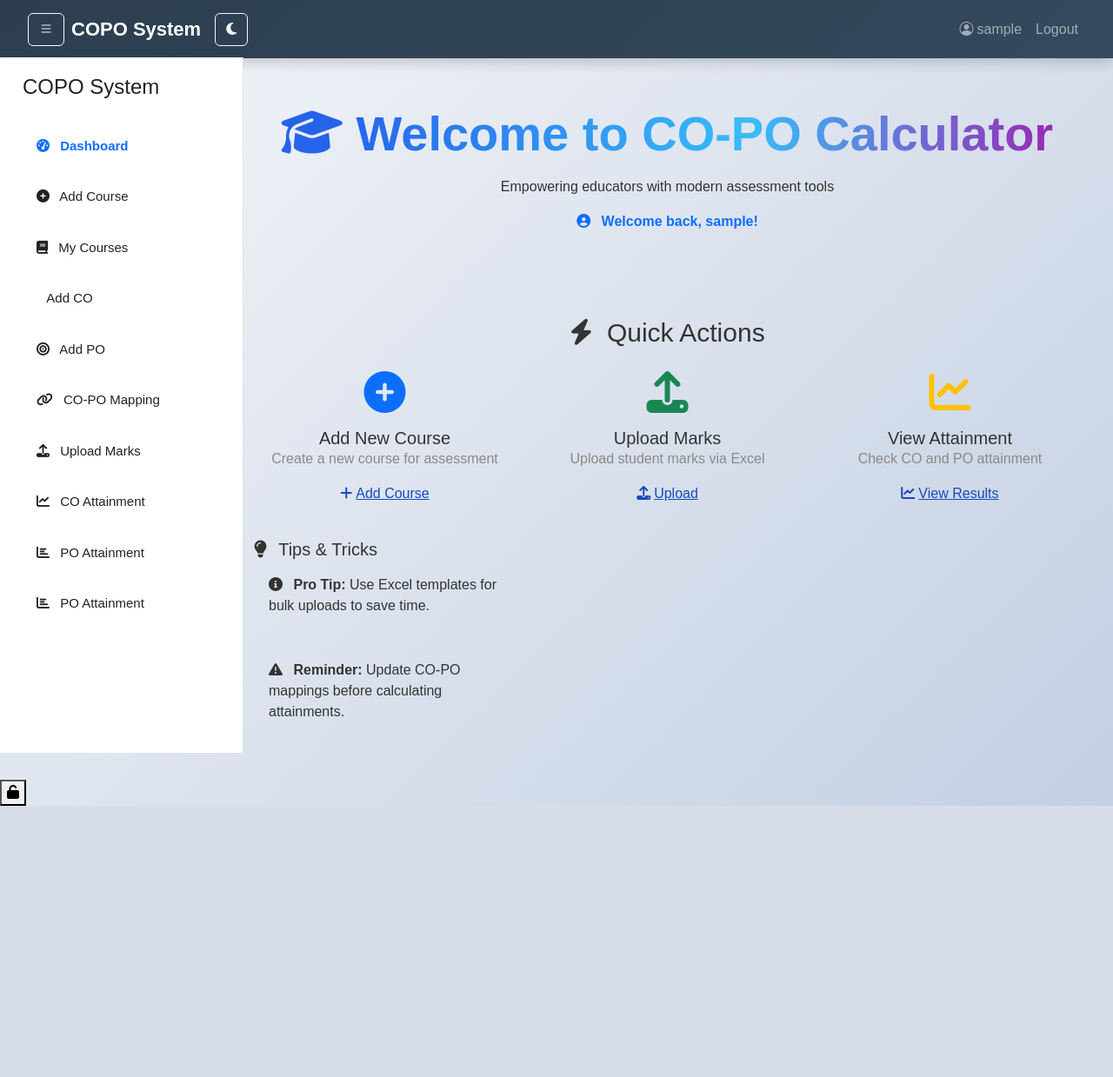
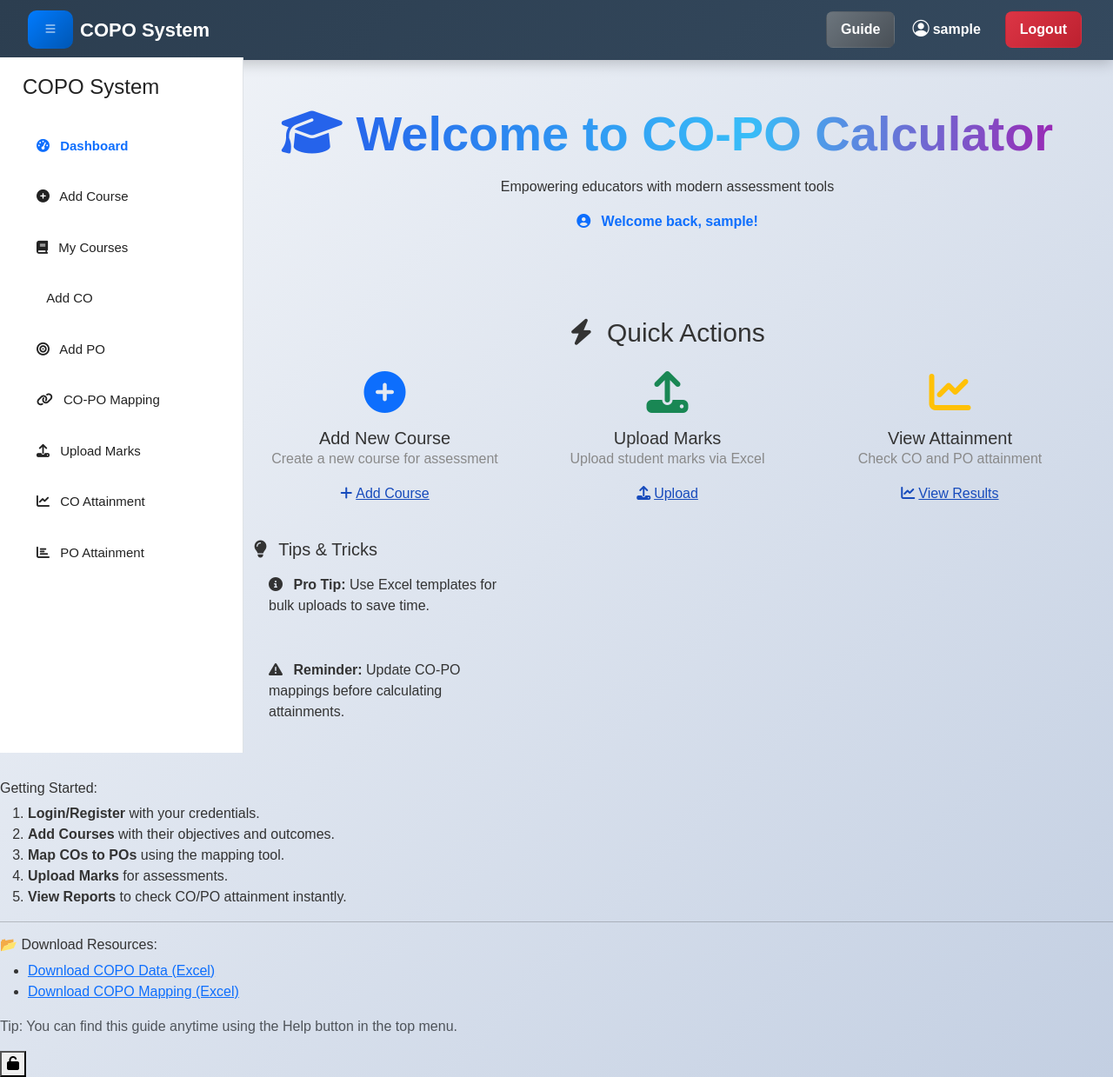
Before and after one commit to naveenyadav143/copo, a Django app: page / in a window 1280 px wide. Shown: the whole page at 87% size. Before the commit the page ends 927 px from the top, so only its background shows below. Run offline with Django 5.2, Linux system fonts and the light colour scheme; the visitor is signed in with stand-in values (Sample User, id 1).

Commit message:
guide added

```diff
--- a/calculate/static/styles.css
+++ b/calculate/static/styles.css
@@ -85,6 +85,63 @@ body {
     background: linear-gradient(135deg, #16a085, #1abc9c);
 }
 
+/* Button Color Combinations */
+.btn-primary {
+    background: linear-gradient(135deg, #007bff, #0056b3);
+    color: #fff;
+    font-weight: 600;
+    border: none;
+    padding: 10px 18px;
+    border-radius: 10px;
+    transition: background 0.3s ease;
+}
+
+.btn-primary:hover {
+    background: linear-gradient(135deg, #0056b3, #007bff);
+}
+
+.btn-secondary {
+    background: linear-gradient(135deg, #6c757d, #495057);
+    color: #fff;
+    font-weight: 600;
+    border: none;
+    padding: 10px 18px;
+    border-radius: 10px;
+    transition: background 0.3s ease;
+}
+
+.btn-secondary:hover {
+    background: linear-gradient(135deg, #495057, #6c757d);
+}
+
+.btn-success {
+    background: linear-gradient(135deg, #28a745, #1e7e34);
+    color: #fff;
+    font-weight: 600;
+    border: none;
+    padding: 10px 18px;
+    border-radius: 10px;
+    transition: background 0.3s ease;
+}
+
+.btn-success:hover {
+    background: linear-gradient(135deg, #1e7e34, #28a745);
+}
+
+.btn-danger {
+    background: linear-gradient(135deg, #dc3545, #bd2130);
+    color: #fff;
+    font-weight: 600;
+    border: none;
+    padding: 10px 18px;
+    border-radius: 10px;
+    transition: background 0.3s ease;
+}
+
+.btn-danger:hover {
+    background: linear-gradient(135deg, #bd2130, #dc3545);
+}
+
 /* Tables */
 .table {
     border-radius: 12px;
@@ -130,3 +187,35 @@ body {
     background: #2f3640;
     color: #f5f6fa;
 }
+
+/* Custom styles for Guide, Login, Logout buttons and username in navbar */
+.navbar-nav .nav-link.btn-secondary {
+    padding: 8px 16px;
+    font-weight: 600;
+    margin-right: 10px;
+}
+
+.navbar-nav .nav-link.btn-success {
+    padding: 8px 16px;
+    font-weight: 600;
+    margin-left: 10px;
+}
+
+.navbar-nav .nav-link.btn-danger {
+    padding: 8px 16px;
+    font-weight: 600;
+    margin-left: 10px;
+}
+
+.navbar-text {
+    color: #fff;
+    font-weight: 600;
+    margin: 0 10px;
+    display: flex;
+    align-items: center;
+}
+
+.navbar-text i {
+    margin-right: 6px;
+    font-size: 1.2rem;
+}
--- a/calculate/templates/base.html
+++ b/calculate/templates/base.html
@@ -30,14 +30,7 @@
       color: #0d6efd !important;
       font-weight: 600;
     }
-    /* Sidebar toggle button (floating) */
-    .sidebar-toggle{
-      position: fixed; left: 1rem; bottom: 1rem;
-      width: 48px; height: 48px; border-radius: 50%;
-      border: none; box-shadow: 0 4px 12px rgba(0,0,0,.2);
-      z-index: 1055; background: var(--bs-primary); color: #fff;
-      display: inline-flex; align-items: center; justify-content: center;
-    }
+
     .sidebar-overlay{
       position: fixed; inset: 0; background: rgba(0,0,0,.35);
       z-index: 1050; display: none;
@@ -57,7 +50,26 @@
     @media (min-width: 992px){
       .sidebar{ left: 0; }
       .main-content{ margin-left: 280px; }
-      .sidebar-overlay, .sidebar-toggle{ display: none; }
+      .sidebar-overlay { display: none; }
+    }
+
+    /* Navbar button styles */
+    .navbar-nav .nav-link {
+      transition: all 0.3s ease;
+      border-radius: 8px;
+      padding: 0.5rem 1rem;
+      margin: 0 0.25rem;
+      border: 1px solid transparent;
+    }
+    .navbar-nav .nav-link:hover {
+      background-color: rgba(255, 255, 255, 0.15);
+      border-color: rgba(255, 255, 255, 0.3);
+      transform: translateY(-2px);
+      box-shadow: 0 4px 8px rgba(0, 0, 0, 0.2);
+    }
+    .navbar-nav .nav-link:active {
+      transform: translateY(0);
+      box-shadow: 0 2px 4px rgba(0, 0, 0, 0.2);
     }
   </style>
 </head>
@@ -66,30 +78,28 @@
   <!-- Navbar -->
   <nav class="navbar navbar-expand-lg navbar-dark bg-primary fixed-top">
     <div class="container-fluid">
-      <!-- NEW: Sidebar toggle button inside navbar -->
-      <button class="btn btn-outline-light me-2" id="sidebarNavToggle" aria-label="Toggle sidebar">
+      <!-- ✅ Sidebar toggle button in navbar -->
+      <button class="btn btn-primary me-2" id="sidebarToggle" aria-label="Toggle sidebar">
         <i class="bi bi-list"></i>
       </button>
 
       <a class="navbar-brand" href="/">COPO System</a>
 
-      <!-- THEME TOGGLE -->
-      <button class="btn btn-outline-light ms-auto me-2" id="themeToggle" aria-label="Toggle theme" type="button">
-        <i class="fas fa-moon"></i>
-      </button>
-
       <div class="collapse navbar-collapse" id="navbarNav">
         <ul class="navbar-nav ms-auto align-items-lg-center">
           {% if user.is_authenticated %}
+          <li class="nav-item">
+            <a class="nav-link btn btn-secondary" href="/guide/">Guide  </a>
+          </li>
           <li class="nav-item me-lg-2">
             <span class="navbar-text"><i class="bi bi-person-circle me-1"></i>{{ user.username }}</span>
           </li>
           <li class="nav-item">
-            <a class="nav-link" href="/logout/">Logout</a>
+            <a class="nav-link btn btn-danger" href="/logout/">Logout</a>
           </li>
           {% else %}
           <li class="nav-item">
-            <a class="nav-link" href="/login/">Login</a>
+            <a class="nav-link btn btn-success" href="/login/">Login</a>
           </li>
           {% endif %}
         </ul>
@@ -97,16 +107,13 @@
     </div>
   </nav>
 
-  <!-- Sidebar Overlay + Floating Toggle -->
+  <!-- Sidebar Overlay -->
   <div class="sidebar-overlay" id="sidebarOverlay"></div>
-  <button class="sidebar-toggle" id="sidebarToggle" aria-label="Toggle sidebar" aria-expanded="false">
-    <i class="bi bi-list"></i>
-  </button>
 
   <!-- Sidebar -->
   <nav class="sidebar" id="sidebar" style="margin-top: 10px;">
     <div class="px-3 pb-2">
-      <h4 class="mt-2 mb-4" style="color: white;">COPO System</h4>
+      <h4 class="mt-2 mb-4">COPO System</h4>
       <ul class="nav flex-column">
         <li class="nav-item">
           <a class="nav-link {% if request.resolver_match.url_name == 'home' %}active{% endif %}" href="{% url 'home' %}">
@@ -153,11 +160,6 @@
             <i class="fas fa-chart-bar me-2"></i> PO Attainment
           </a>
         </li>
-        <li class="nav-item">
-          <a class="nav-link {% if request.resolver_match.url_name == 'po_attainment' %}active{% endif %}" href="{% url 'po_attainment' %}">
-            <i class="fas fa-chart-bar me-2"></i> PO Attainment
-          </a>
-        </li>
       </ul>
     </div>
   </nav>
@@ -183,7 +185,6 @@
     const sidebar = document.getElementById("sidebar");
     const sidebarOverlay = document.getElementById("sidebarOverlay");
     const sidebarToggle = document.getElementById("sidebarToggle");
-    const sidebarNavToggle = document.getElementById("sidebarNavToggle");
 
     function toggleSidebar(){
       sidebar.classList.toggle("show");
@@ -191,49 +192,20 @@
     }
 
     sidebarToggle.addEventListener("click", toggleSidebar);
-    sidebarNavToggle.addEventListener("click", toggleSidebar);
     sidebarOverlay.addEventListener("click", toggleSidebar);
 
-    // === THEME TOGGLE (Bootstrap color modes) ===
-    (function(){
-      const btn = document.getElementById('themeToggle');
-      const root = document.documentElement;
-
-      function applyTheme(mode){
-        root.setAttribute('data-bs-theme', mode);
-        if (mode === 'dark'){
-          btn.innerHTML = '<i class="fas fa-sun"></i>';
-          btn.setAttribute('title','Switch to light mode');
-        } else {
-          btn.innerHTML = '<i class="fas fa-moon"></i>';
-          btn.setAttribute('title','Switch to dark mode');
-        }
-      }
-
-      const saved = localStorage.getItem('themeMode');
-      const systemPrefersDark = window.matchMedia('(prefers-color-scheme: dark)').matches;
-      const initial = saved || (systemPrefersDark ? 'dark' : 'light');
-      applyTheme(initial);
-
-      btn?.addEventListener('click', () => {
-        const current = root.getAttribute('data-bs-theme') === 'dark' ? 'dark' : 'light';
-        const next = current === 'dark' ? 'light' : 'dark';
-        applyTheme(next);
-        localStorage.setItem('themeMode', next);
-      });
-    })();
-
+    // Close sidebar if clicking outside
     document.addEventListener('click', function(e) {
       if (
         sidebar.classList.contains('show') &&
         !sidebar.contains(e.target) &&
-    !sidebarToggle.contains(e.target) &&
-    !sidebarNavToggle.contains(e.target)
+        !sidebarToggle.contains(e.target)
       ) {
         toggleSidebar();
       }
     });
+  </script>
 
-  </script>
+
 </body>
 </html>
--- a/calculate/templates/home.html
+++ b/calculate/templates/home.html
@@ -106,4 +106,25 @@
         </div>
     </div>
 </div>
+<div class="modal-body">
+  <h6>Getting Started:</h6>
+  <ol>
+    <li><b>Login/Register</b> with your credentials.</li>
+    <li><b>Add Courses</b> with their objectives and outcomes.</li>
+    <li><b>Map COs to POs</b> using the mapping tool.</li>
+    <li><b>Upload Marks</b> for assessments.</li>
+    <li><b>View Reports</b> to check CO/PO attainment instantly.</li>
+  </ol>
+
+  <hr>
+  <h6>📂 Download Resources:</h6>
+  <ul>
+    <li><a href="{% static 'files/copodata.xlsx' %}" download>Download COPO Data (Excel)</a></li>
+    <li><a href="{% static 'files/copo_mapping.xlsx' %}" download>Download COPO Mapping (Excel)</a></li>
+  </ul>
+
+  <p class="text-muted">Tip: You can find this guide anytime using the Help button in the top menu.</p>
+</div>
+
+
 {% endblock %}
--- a/calculate/urls.py
+++ b/calculate/urls.py
@@ -14,4 +14,5 @@ urlpatterns = [
     path('upload-marks/', views.upload_marks, name='upload_marks'),
     path('co-attainment/', views.co_attainment_view, name='co_attainment'),
     path('po-attainment/', views.calculate_po_attainment, name='po_attainment'),
+    path("guide/", views.guide, name="guide"),
 ]
--- a/calculate/views.py
+++ b/calculate/views.py
@@ -9,6 +9,11 @@ from openpyxl import load_workbook
 from collections import defaultdict
 from django.http import HttpResponse, Http404
 from statistics import mode, StatisticsError
+
+
+def guide(request):
+    return render(request, "guide.html")
+
 
 # Create your views here.
 def home(request):
```
Also changed, not shown: calculate/templates/guide.html (added, +20 -0 lines), 2 other files. Lines whose indentation alone changed are shown as unchanged.
